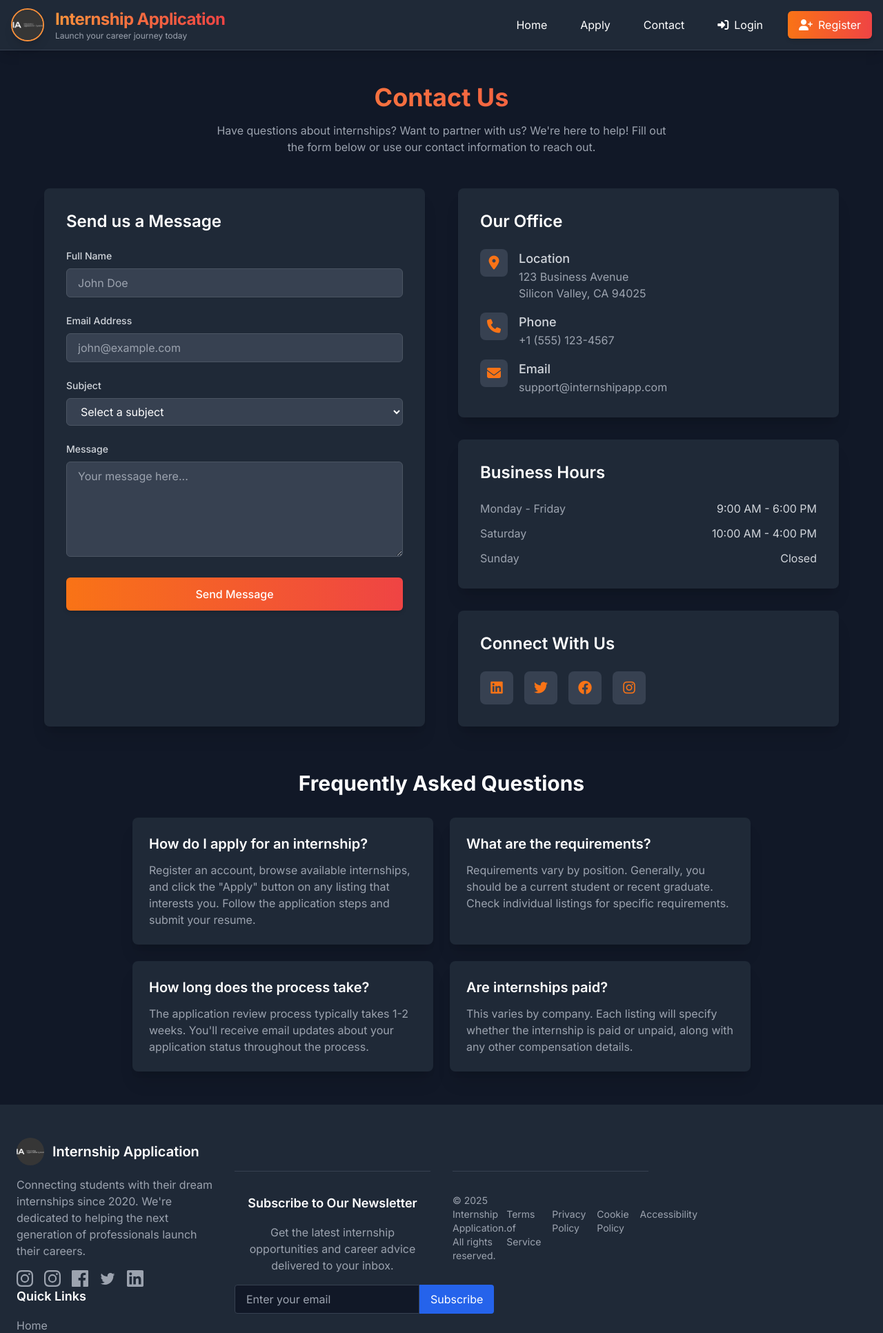
After one commit to Lynx1276/Internship-Application-System, a PHP site: page /contact.php in a window 1280 px wide. The commit adds this page. Shown: the top 1932 px of the page at 69% size. Run offline with PHP 8.4, Linux system fonts and the light colour scheme; some libraries are stand-ins or nearby versions.

Commit message:
update ui/ux and some improvements of function

```diff
--- /dev/null
+++ b/contact.php
@@ -0,0 +1,166 @@
+<?php
+include_once './includes/header.php';
+?>
+
+<main class="flex-grow py-12 px-4">
+    <div class="max-w-6xl mx-auto">
+        <!-- Hero Section -->
+        <div class="text-center mb-12">
+            <h1 class="text-4xl font-bold mb-4 bg-clip-text text-transparent bg-gradient-to-r from-orange-400 to-red-500">Contact Us</h1>
+            <p class="text-gray-400 max-w-2xl mx-auto">Have questions about internships? Want to partner with us? We're here to help! Fill out the form below or use our contact information to reach out.</p>
+        </div>
+
+        <div class="grid grid-cols-1 md:grid-cols-2 gap-12">
+            <!-- Contact Form -->
+            <div class="bg-gray-800 p-8 rounded-lg shadow-xl">
+                <h2 class="text-2xl font-semibold mb-6">Send us a Message</h2>
+                <form action="process_contact.php" method="POST" class="space-y-6">
+                    <div class="space-y-2">
+                        <label for="name" class="block text-sm font-medium text-gray-300">Full Name</label>
+                        <input type="text" id="name" name="name" required
+                            class="w-full px-4 py-2 bg-gray-700 border border-gray-600 rounded-md focus:border-orange-500 focus:ring-2 focus:ring-orange-500 focus:ring-opacity-50 text-white placeholder-gray-400"
+                            placeholder="John Doe">
+                    </div>
+
+                    <div class="space-y-2">
+                        <label for="email" class="block text-sm font-medium text-gray-300">Email Address</label>
+                        <input type="email" id="email" name="email" required
+                            class="w-full px-4 py-2 bg-gray-700 border border-gray-600 rounded-md focus:border-orange-500 focus:ring-2 focus:ring-orange-500 focus:ring-opacity-50 text-white placeholder-gray-400"
+                            placeholder="john@example.com">
+                    </div>
+
+                    <div class="space-y-2">
+                        <label for="subject" class="block text-sm font-medium text-gray-300">Subject</label>
+                        <select id="subject" name="subject" required
+                            class="w-full px-4 py-2 bg-gray-700 border border-gray-600 rounded-md focus:border-orange-500 focus:ring-2 focus:ring-orange-500 focus:ring-opacity-50 text-white">
+                            <option value="">Select a subject</option>
+                            <option value="general">General Inquiry</option>
+                            <option value="internship">Internship Question</option>
+                            <option value="partnership">Business Partnership</option>
+                            <option value="support">Technical Support</option>
+                        </select>
+                    </div>
+
+                    <div class="space-y-2">
+                        <label for="message" class="block text-sm font-medium text-gray-300">Message</label>
+                        <textarea id="message" name="message" rows="5" required
+                            class="w-full px-4 py-2 bg-gray-700 border border-gray-600 rounded-md focus:border-orange-500 focus:ring-2 focus:ring-orange-500 focus:ring-opacity-50 text-white placeholder-gray-400"
+                            placeholder="Your message here..."></textarea>
+                    </div>
+
+                    <button type="submit"
+                        class="w-full px-6 py-3 bg-gradient-to-r from-orange-500 to-red-500 hover:from-orange-600 hover:to-red-600 text-white font-medium rounded-md shadow-md transition-colors">
+                        Send Message
+                    </button>
+                </form>
+            </div>
+
+            <!-- Contact Information -->
+            <div class="space-y-8">
+                <!-- Office Information -->
+                <div class="bg-gray-800 p-8 rounded-lg shadow-xl">
+                    <h2 class="text-2xl font-semibold mb-6">Our Office</h2>
+                    <div class="space-y-4">
+                        <div class="flex items-start space-x-4">
+                            <div class="flex-shrink-0 w-10 h-10 bg-gray-700 rounded-lg flex items-center justify-center">
+                                <i class="fas fa-map-marker-alt text-orange-500 text-xl"></i>
+                            </div>
+                            <div>
+                                <h3 class="text-lg font-medium text-gray-300">Location</h3>
+                                <p class="text-gray-400">123 Business Avenue<br>Silicon Valley, CA 94025</p>
+                            </div>
+                        </div>
+
+                        <div class="flex items-start space-x-4">
+                            <div class="flex-shrink-0 w-10 h-10 bg-gray-700 rounded-lg flex items-center justify-center">
+                                <i class="fas fa-phone text-orange-500 text-xl"></i>
+                            </div>
+                            <div>
+                                <h3 class="text-lg font-medium text-gray-300">Phone</h3>
+                                <p class="text-gray-400">+1 (555) 123-4567</p>
+                            </div>
+                        </div>
+
+                        <div class="flex items-start space-x-4">
+                            <div class="flex-shrink-0 w-10 h-10 bg-gray-700 rounded-lg flex items-center justify-center">
+                                <i class="fas fa-envelope text-orange-500 text-xl"></i>
+                            </div>
+                            <div>
+                                <h3 class="text-lg font-medium text-gray-300">Email</h3>
+                                <p class="text-gray-400">support@internshipapp.com</p>
+                            </div>
+                        </div>
+                    </div>
+                </div>
+
+                <!-- Business Hours -->
+                <div class="bg-gray-800 p-8 rounded-lg shadow-xl">
+                    <h2 class="text-2xl font-semibold mb-6">Business Hours</h2>
+                    <div class="space-y-3">
+                        <div class="flex justify-between items-center">
+                            <span class="text-gray-400">Monday - Friday</span>
+                            <span class="text-gray-300">9:00 AM - 6:00 PM</span>
+                        </div>
+                        <div class="flex justify-between items-center">
+                            <span class="text-gray-400">Saturday</span>
+                            <span class="text-gray-300">10:00 AM - 4:00 PM</span>
+                        </div>
+                        <div class="flex justify-between items-center">
+                            <span class="text-gray-400">Sunday</span>
+                            <span class="text-gray-300">Closed</span>
+                        </div>
+                    </div>
+                </div>
+
+                <!-- Social Media Links -->
+                <div class="bg-gray-800 p-8 rounded-lg shadow-xl">
+                    <h2 class="text-2xl font-semibold mb-6">Connect With Us</h2>
+                    <div class="flex space-x-4">
+                        <a href="#" class="w-12 h-12 bg-gray-700 rounded-lg flex items-center justify-center hover:bg-gray-600 transition-colors">
+                            <i class="fab fa-linkedin text-xl text-orange-500"></i>
+                        </a>
+                        <a href="#" class="w-12 h-12 bg-gray-700 rounded-lg flex items-center justify-center hover:bg-gray-600 transition-colors">
+                            <i class="fab fa-twitter text-xl text-orange-500"></i>
+                        </a>
+                        <a href="#" class="w-12 h-12 bg-gray-700 rounded-lg flex items-center justify-center hover:bg-gray-600 transition-colors">
+                            <i class="fab fa-facebook text-xl text-orange-500"></i>
+                        </a>
+                        <a href="#" class="w-12 h-12 bg-gray-700 rounded-lg flex items-center justify-center hover:bg-gray-600 transition-colors">
+                            <i class="fab fa-instagram text-xl text-orange-500"></i>
+                        </a>
+                    </div>
+                </div>
+            </div>
+        </div>
+
+        <!-- FAQ Section -->
+        <div class="mt-16">
+            <h2 class="text-3xl font-bold mb-8 text-center">Frequently Asked Questions</h2>
+            <div class="grid grid-cols-1 md:grid-cols-2 gap-6 max-w-4xl mx-auto">
+                <div class="bg-gray-800 p-6 rounded-lg shadow-xl">
+                    <h3 class="text-xl font-semibold mb-3">How do I apply for an internship?</h3>
+                    <p class="text-gray-400">Register an account, browse available internships, and click the "Apply" button on any listing that interests you. Follow the application steps and submit your resume.</p>
+                </div>
+
+                <div class="bg-gray-800 p-6 rounded-lg shadow-xl">
+                    <h3 class="text-xl font-semibold mb-3">What are the requirements?</h3>
+                    <p class="text-gray-400">Requirements vary by position. Generally, you should be a current student or recent graduate. Check individual listings for specific requirements.</p>
+                </div>
+
+                <div class="bg-gray-800 p-6 rounded-lg shadow-xl">
+                    <h3 class="text-xl font-semibold mb-3">How long does the process take?</h3>
+                    <p class="text-gray-400">The application review process typically takes 1-2 weeks. You'll receive email updates about your application status throughout the process.</p>
+                </div>
+
+                <div class="bg-gray-800 p-6 rounded-lg shadow-xl">
+                    <h3 class="text-xl font-semibold mb-3">Are internships paid?</h3>
+                    <p class="text-gray-400">This varies by company. Each listing will specify whether the internship is paid or unpaid, along with any other compensation details.</p>
+                </div>
+            </div>
+        </div>
+    </div>
+</main>
+
+<?php
+include_once './includes/footer.php';
+?>
--- a/includes/header.php
+++ b/includes/header.php
@@ -76,12 +76,13 @@
                     <?php else: ?>
                         <!-- Guest Navigation -->
                         <a href="/index.php" class="nav-link px-3 py-2 hover:text-orange-400 transition-colors flex items-center">
-                            <i class="fas fa-home mr-2"></i>
                             <span>Home</span>
                         </a>
                         <a href="/apply.php" class="nav-link px-3 py-2 hover:text-orange-400 transition-colors flex items-center">
-                            <i class="fas fa-paper-plane mr-2"></i>
                             <span>Apply</span>
+                        </a>
+                        <a href="/contact.php" class="nav-link px-3 py-2 hover:text-orange-400 transition-colors flex items-center">
+                            <span>Contact</span>
                         </a>
                         <a href="../auth/login.php" class="nav-link px-3 py-2 hover:text-orange-400 transition-colors flex items-center">
                             <i class="fas fa-sign-in-alt mr-2"></i>
```
Also changed, not shown: admin/manage_internships.php (+85 -24 lines).
